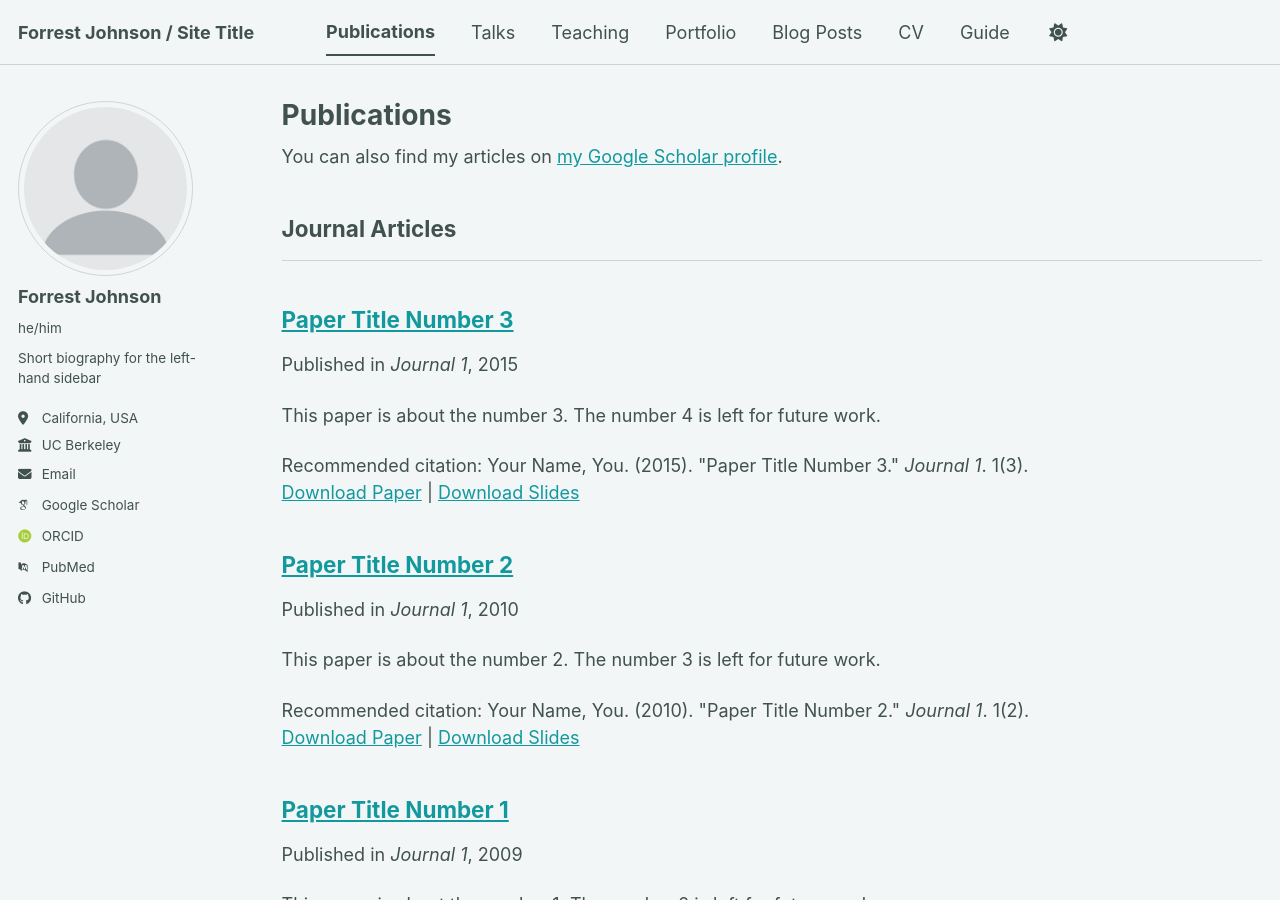
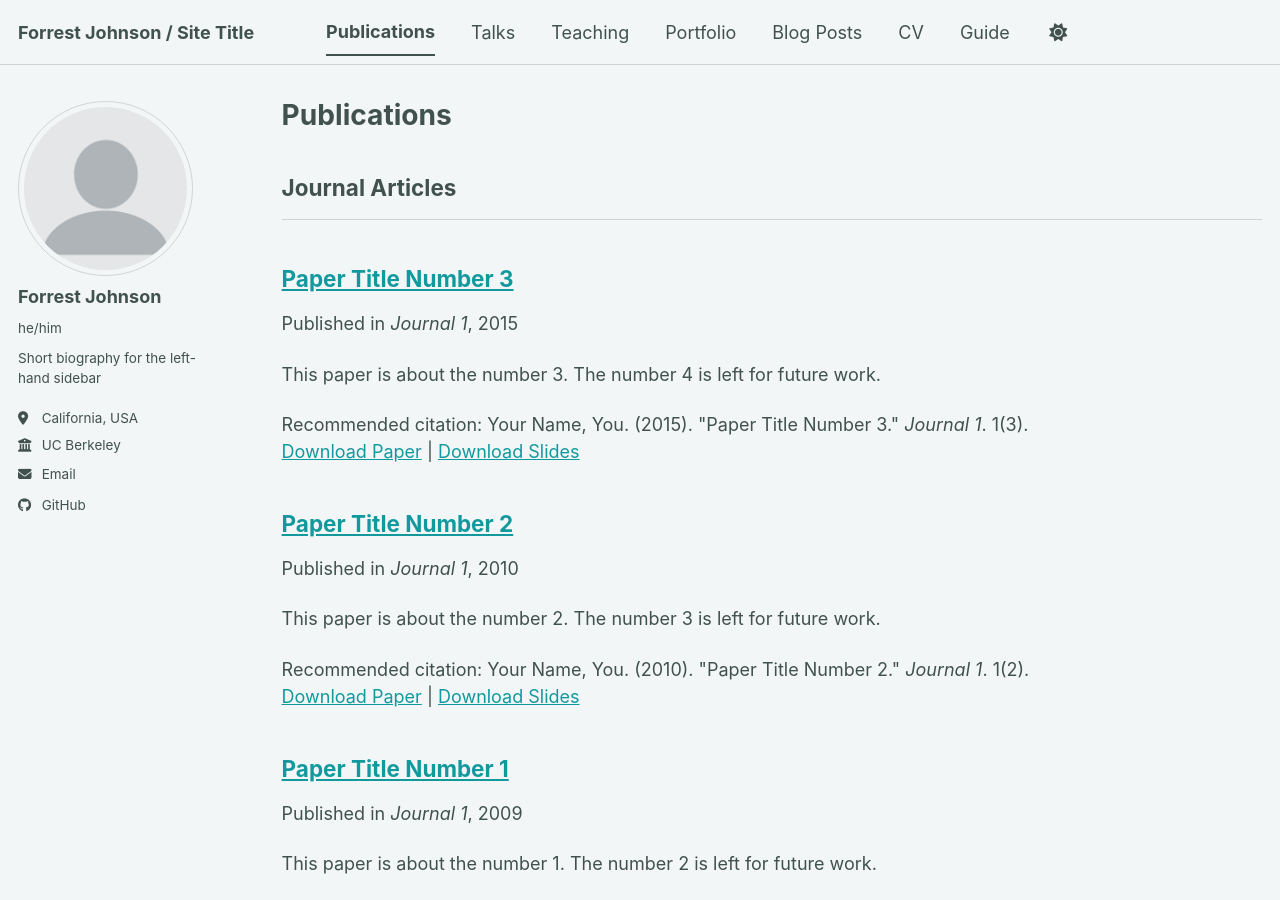
Before and after one commit to Forrest-Johnson-Alexander/Forrest-Johnson-Alexander.github.io, a Jekyll site: the page built from _pages/publications.html, in a window 1280 px wide and 900 px high. Built offline with Jekyll 4.4.1, drawn with Linux system fonts in a browser that asks for light colours; some web fonts are replaced; a script bundle is joined from its source files by our own code; library files that are not in the unit come from our copies; some of the changed lines change nothing that is shown.

Commit message:
Update _config.yml

```diff
--- a/_config.yml
+++ b/_config.yml
@@ -33,18 +33,7 @@
   email            : "forrestjohnson@berkeley.edu"
 
   # Academic websites
-  academia         : # URL
-  arxiv            : # URL - Update with the correct link to your profile
-  googlescholar    : "https://scholar.google.com/citations?user=PS_CX0AAAAAJ"
-  inspire-hep      : # URL
-  impactstory      : # URL
-  orcid            : "https://orcid.org/yourorcidurl"
-  semantic         : # URL
-  ssrn             : # URL
-  pubmed           : "https://www.ncbi.nlm.nih.gov/pubmed/?term=john+snow"
-  researchgate     : # URL
-  scopus           : # URL
-  zotero           : # URL
+
 
 
   # Repositories and software development
```
